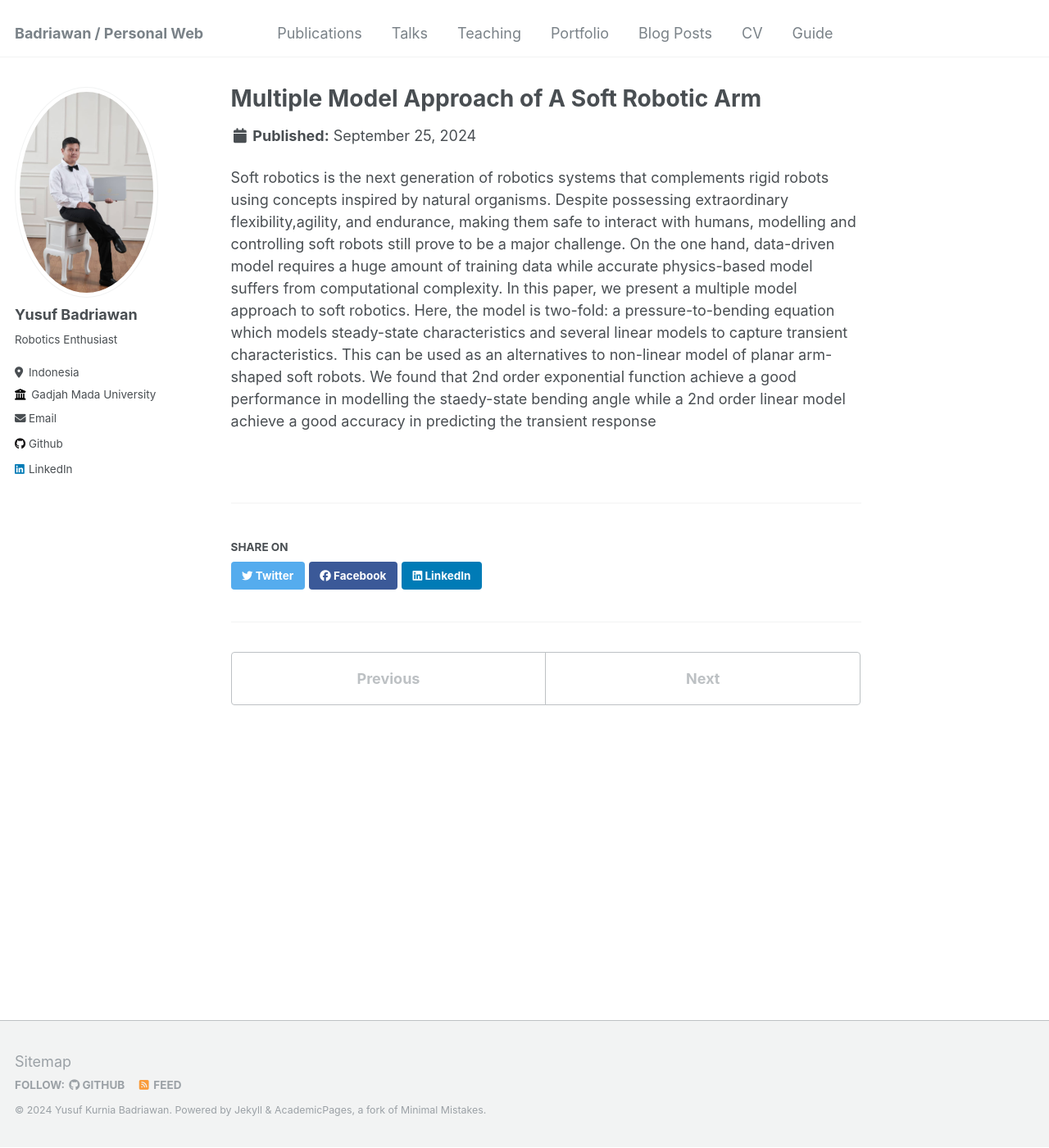
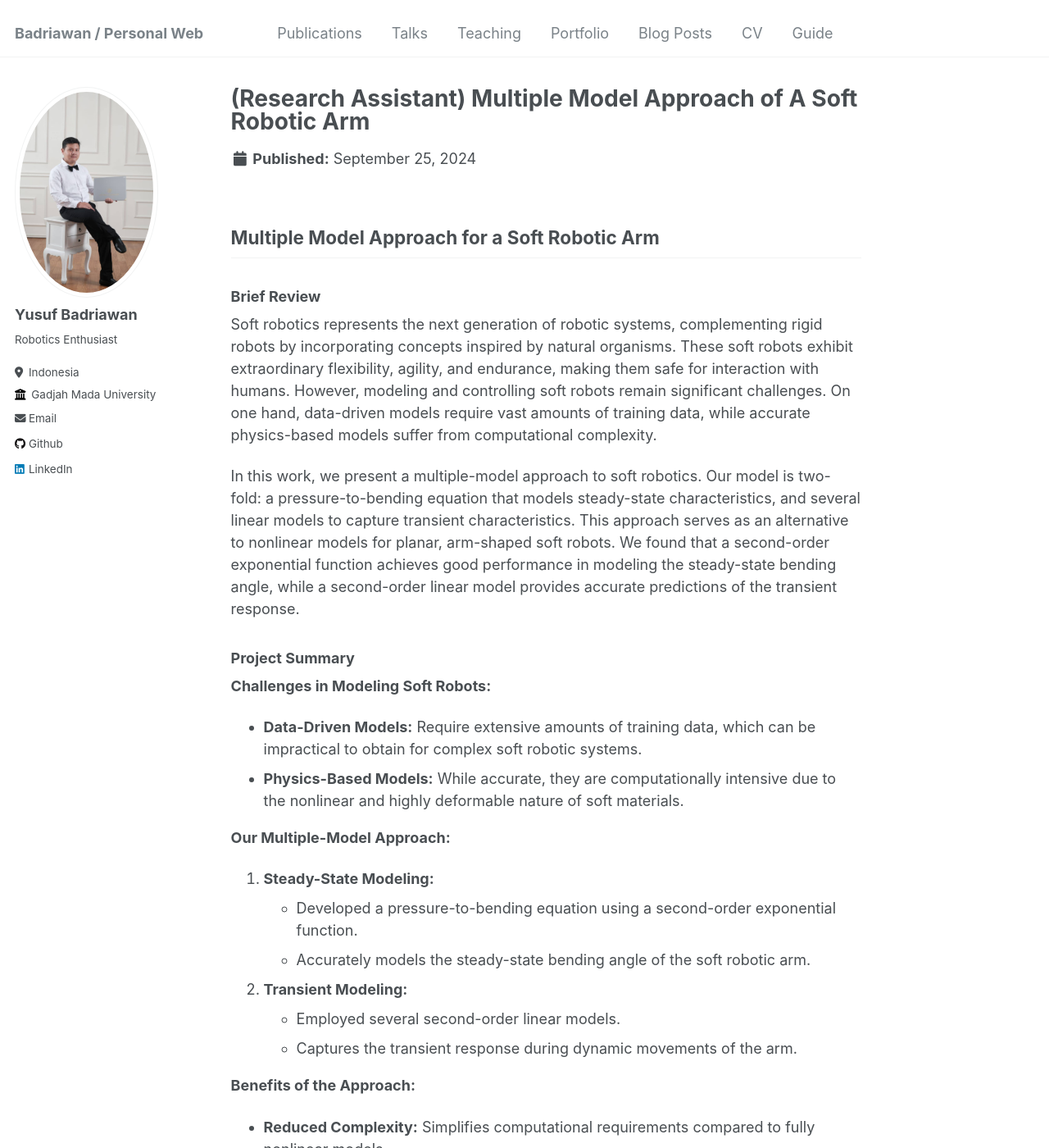
Before and after one commit to badriawan/badriawan.github.io, a Jekyll site: the page built from _portfolio/portfolio-3.md, in a window 1280 px wide and 1400 px high. Shown: the whole window at 82% size. Built offline with Jekyll 4.4.1, drawn with Linux system fonts in a browser that asks for light colours; some of the changed text lies outside the part shown.

Commit message:
updated version

```diff
--- a/_portfolio/portfolio-3.md
+++ b/_portfolio/portfolio-3.md
@@ -1,8 +1,40 @@
 ---
-title: Multiple Model Approach of A Soft Robotic Arm
+title: (Research Assistant) Multiple Model Approach of A Soft Robotic Arm
 excerpt: Research Assistant <br/><img src='/images/soft.jpg'>"
 collection: portfolio
 ---
 
-Soft robotics is the next generation of robotics systems that complements rigid robots using concepts inspired by natural organisms. Despite possessing extraordinary flexibility,agility, and endurance, making them safe to interact with humans, modelling and controlling soft robots still prove to be a major challenge. On the one hand, data-driven model requires a huge amount of training data while accurate physics-based model suffers from computational complexity. In this paper, we present a multiple model approach to soft robotics. Here, the model is two-fold: a pressure-to-bending equation which models steady-state characteristics and several linear models to capture transient characteristics. This can be used as an alternatives to non-linear model of planar arm-shaped soft robots. We found that 2nd order exponential function achieve a good performance in modelling the staedy-state bending angle while a 2nd order
-linear model achieve a good accuracy in predicting the transient response
+## Multiple Model Approach for a Soft Robotic Arm
+
+### Brief Review
+
+Soft robotics represents the next generation of robotic systems, complementing rigid robots by incorporating concepts inspired by natural organisms. These soft robots exhibit extraordinary flexibility, agility, and endurance, making them safe for interaction with humans. However, modeling and controlling soft robots remain significant challenges. On one hand, data-driven models require vast amounts of training data, while accurate physics-based models suffer from computational complexity.
+
+In this work, we present a multiple-model approach to soft robotics. Our model is two-fold: a pressure-to-bending equation that models steady-state characteristics, and several linear models to capture transient characteristics. This approach serves as an alternative to nonlinear models for planar, arm-shaped soft robots. We found that a second-order exponential function achieves good performance in modeling the steady-state bending angle, while a second-order linear model provides accurate predictions of the transient response.
+
+### Project Summary
+
+**Challenges in Modeling Soft Robots:**
+
+- **Data-Driven Models:** Require extensive amounts of training data, which can be impractical to obtain for complex soft robotic systems.
+- **Physics-Based Models:** While accurate, they are computationally intensive due to the nonlinear and highly deformable nature of soft materials.
+
+**Our Multiple-Model Approach:**
+
+1. **Steady-State Modeling:**
+   - Developed a pressure-to-bending equation using a second-order exponential function.
+   - Accurately models the steady-state bending angle of the soft robotic arm.
+
+2. **Transient Modeling:**
+   - Employed several second-order linear models.
+   - Captures the transient response during dynamic movements of the arm.
+
+**Benefits of the Approach:**
+
+- **Reduced Complexity:** Simplifies computational requirements compared to fully nonlinear models.
+- **Improved Accuracy:** Provides reliable predictions for both steady-state and dynamic behaviors.
+- **Versatility:** Can be used as an alternative to complex nonlinear models for similar types of soft robots.
+
+### Conclusion
+
+This multiple-model approach offers an effective alternative for modeling planar, arm-shaped soft robots. By balancing accuracy and computational efficiency, it facilitates better control strategies for soft robotic systems. Our findings suggest that utilizing a combination of second-order exponential and linear models can significantly enhance the performance of soft robots, paving the way for more practical applications in environments where safety and adaptability are paramount.
```
